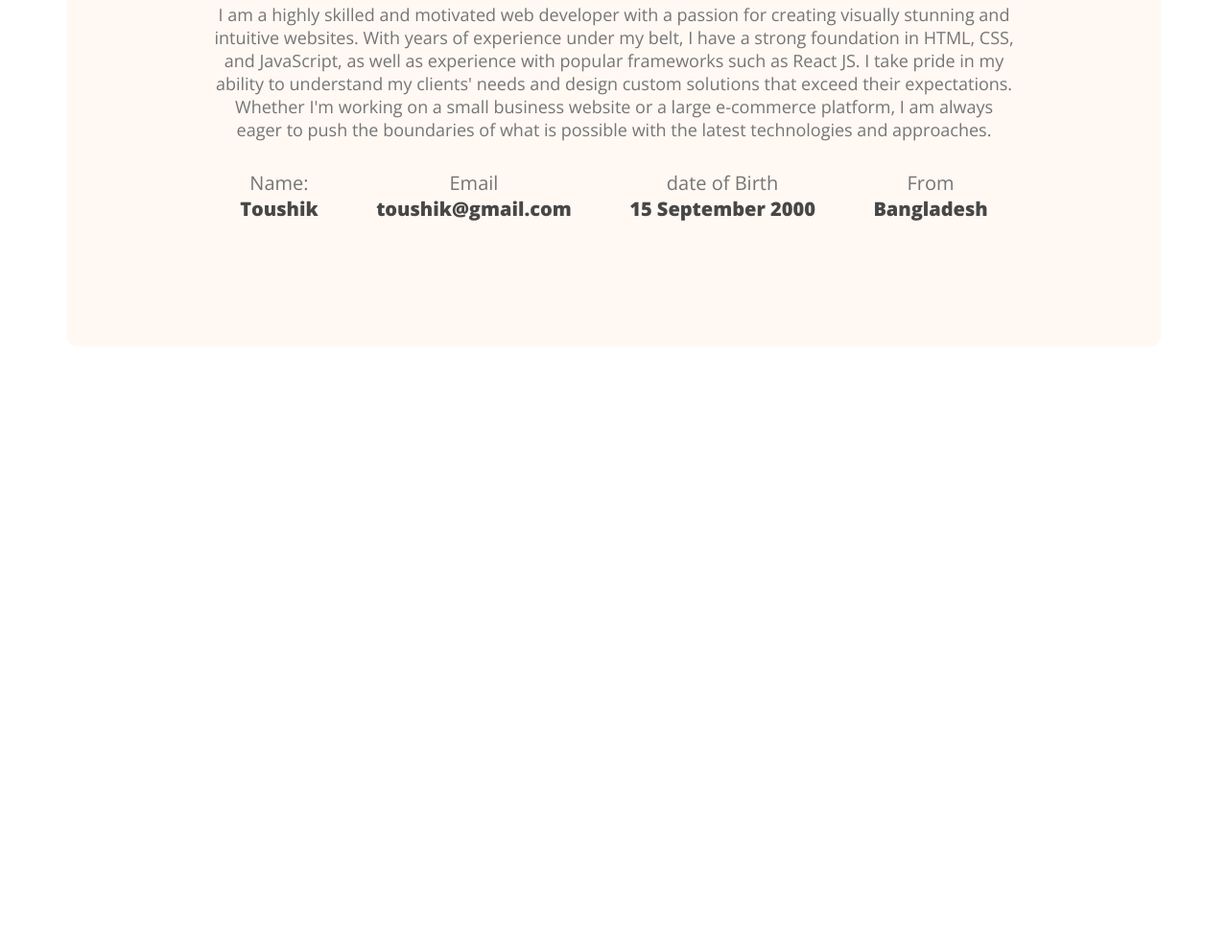
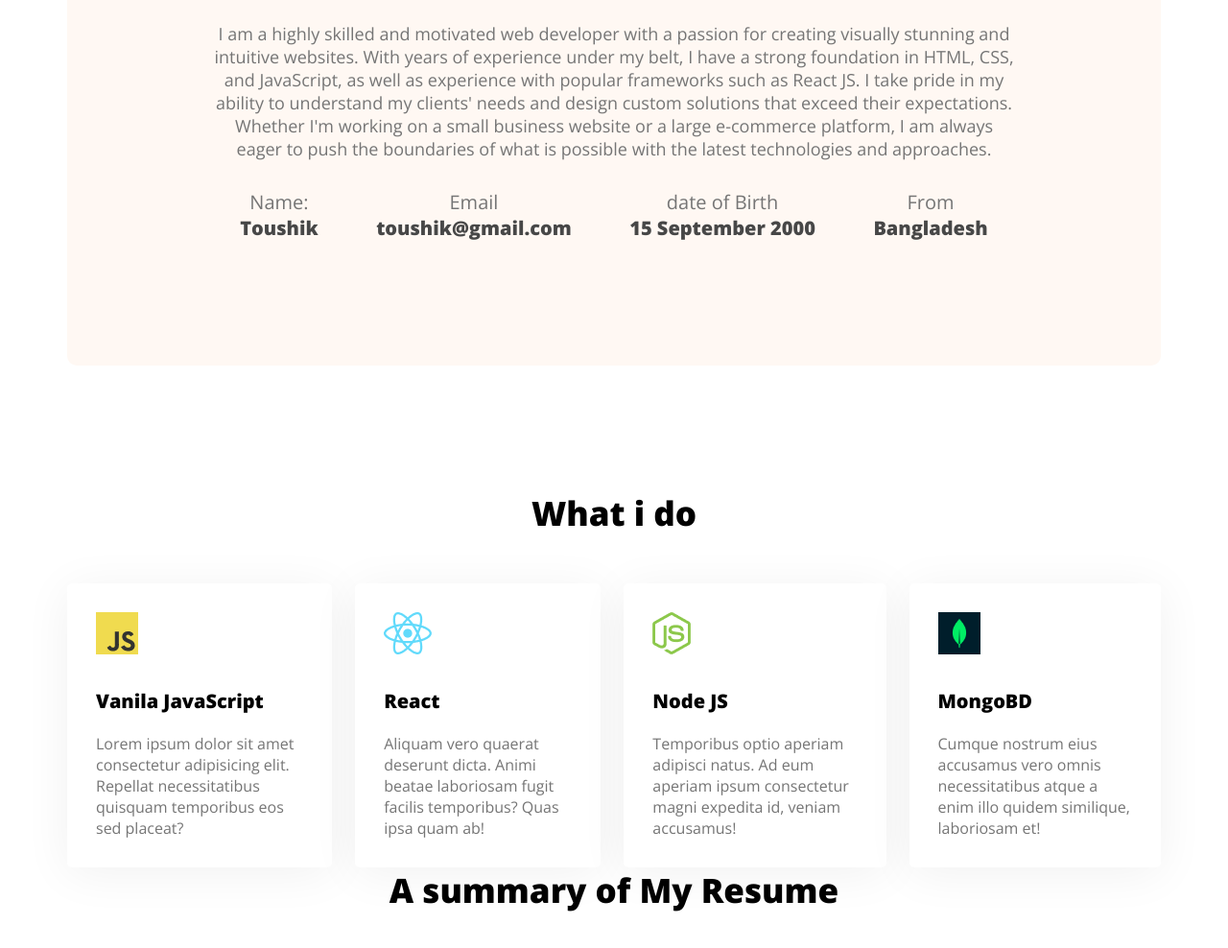
Before and after one commit to toushik018/my-portfolio, a plain HTML site: page index.html in a window 1280 px wide. Shown: the part 1198-2186 px from the top of the page at 96% size. Before the commit the page ends 1559 px from the top, so only its background shows below. Drawn offline with nearby package versions, Linux system fonts and the light colour scheme.

Commit message:
Skills added

```diff
--- a/index.html
+++ b/index.html
@@ -35,7 +35,7 @@
                 <button class="btn-primary"> Download CV</button>
                 <button class="btn-primary"> Contact</button>
             </div>
-            <img src="images/toushik.png" alt="">
+            <img class="image-title" src="images/toushik.png" alt="">
 
         </div>
 
@@ -74,6 +74,45 @@
 
 </section>
 
+
+<!-- What i do -->
+
+
+
+<section class="what-i-do">
+    <h3 class="section-title">What i do</h3>
+
+    <div class="skills-container">
+        <div class="skill">
+            <img src="images/icons/js.png" alt="">
+            <p class="skill-title">Vanila JavaScript</p>
+            <p class="skill-description">Lorem ipsum dolor sit amet consectetur adipisicing elit. Repellat necessitatibus quisquam temporibus eos sed placeat?</p>
+        </div>
+        <div class="skill">
+            <img src="images/icons/react.png" alt="">
+            <p class="skill-title">React</p>
+            <p class="skill-description">Aliquam vero quaerat deserunt dicta. Animi beatae laboriosam fugit facilis temporibus? Quas ipsa quam ab!</p>
+        </div>
+        <div class="skill">
+            <img class="image-icon" src="images/icons/nodejs.png" alt="">
+            <p class="skill-title">Node JS</p>
+            <p class="skill-description">Temporibus optio aperiam adipisci natus. Ad eum aperiam ipsum consectetur magni expedita id, veniam accusamus!</p>
+        </div>
+        <div class="skill">
+            <img src="images/icons/mongo.png" alt="">
+            <p class="skill-title">MongoBD</p>
+            <p class="skill-description">Cumque nostrum eius accusamus vero omnis necessitatibus atque a enim illo quidem similique, laboriosam et!</p>
+        </div>
+    </div>
+</section>
+
+<!-- Resume Section -->
+
+<section class="resume">
+
+<h3 class="section-title"> A summary of My Resume </h3>
+</section>
+
     </main>
 </body>
 
--- a/styles/style.css
+++ b/styles/style.css
@@ -58,11 +58,13 @@ nav li {
     display: flex;
     margin: 0 200px;
     align-items: center;
+
 }
 
-img {
+.image-title {
     width: 700px;
     height: 700px;
+
 }
 
 .banner-title {
@@ -104,9 +106,10 @@ main {
 
 .section-title {
 
-    margin-bottom: 30px;
+    margin-bottom: 50px;
     font-weight: 700;
     font-size: 35px;
+    text-align: center;
 }
 
 .section-description {
@@ -131,3 +134,35 @@ main {
     font-size: 20px;
     color: #474747;
 }
+
+/* What I Do */
+
+.what-i-do {
+    margin-top: 130px;
+
+}
+
+.skills-container {
+    display: flex;
+    gap: 24px;
+}
+
+.skill-title {
+    font-weight: 700;
+    font-size: 20px;
+    margin-top: 30px;
+    margin-bottom: 20px;
+}
+
+.skill-description {
+    color: #757575;
+}
+
+.skill {
+    background: #FFFFFF;
+    box-shadow: 0px 6px 50px rgba(0, 0, 0, 0.06);
+    border-radius: 5px;
+    padding: 30px;
+}
+
+/* Resume Starts */
```
